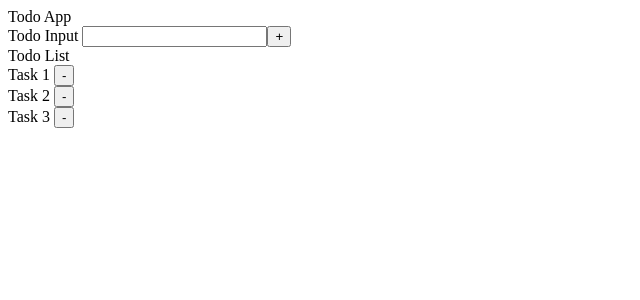
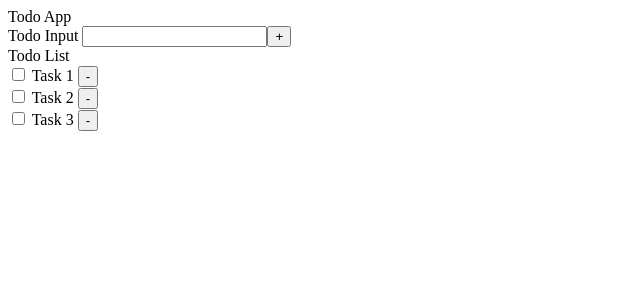
Before and after one commit to Vue-Cba/todo-app, a Vue app: page / in a window 1280 px wide. Shown: the top 300 px of the page, without its empty margins (0-640 px from the left). Built offline with nearby package versions, Linux system fonts and the light colour scheme.

Commit message:
Implementado checkbox para marcar tareas listas

```diff
--- a/src/components/TodoInput.vue
+++ b/src/components/TodoInput.vue
@@ -1,24 +1,26 @@
 <template>
   <div>
     Todo Input
-    <input v-model="nuevoItem">
-    <button @click="crearItem">+</button>
+    <input v-model="newItem" />
+    <button @click="addItem">+</button>
   </div>
 </template>
 
 <script>
 export default {
   name: "TodoInput",
-  data(){return{
-    nuevoItem: ''
-  }},
-  methods:{
-    crearItem(){
-      if(this.nuevoItem.length > 0){
-        this.$emit('crear', this.nuevoItem);
-        this.nuevoItem = '';
-      }else{
-        alert('Para agregar un nuevo item, debes escribir algo!')
+  data() {
+    return {
+      newItem: ""
+    };
+  },
+  methods: {
+    addItem() {
+      if (this.newItem.length > 0) {
+        this.$emit("addItem", this.newItem);
+        this.newItem = "";
+      } else {
+        alert("Para agregar un nuevo item, debes escribir algo!");
       }
     }
   }
--- a/src/components/TodoList.vue
+++ b/src/components/TodoList.vue
@@ -1,9 +1,18 @@
 <template>
   <div>
     Todo List
-    <div v-for="(item, index) in items" :key="index">
-      {{item}}
-      <button @click="()=>borrarItem(index)">-</button>
+    <div
+      v-for="(item, index) in items"
+      :key="index"
+      :style="item.status && 'color:green'"
+    >
+      <input
+        type="checkbox"
+        @change="() => changeStatus(index)"
+        :checked="item.status"
+      />
+      {{ item.content }}
+      <button @click="() => removeItem(index)">-</button>
     </div>
   </div>
 </template>
@@ -11,12 +20,15 @@
 <script>
 export default {
   name: "TodoList",
-  props:{
+  props: {
     items: Array
   },
-  methods:{
-    borrarItem(index){
-      this.$emit('borrar', index)
+  methods: {
+    removeItem(index) {
+      this.$emit("remove", index);
+    },
+    changeStatus(index) {
+      this.$emit("changeStatus", index);
     }
   }
 };
--- a/src/components/TodoView.vue
+++ b/src/components/TodoView.vue
@@ -1,7 +1,7 @@
 <template>
   <div>
-    <TodoInput @crear="agregarItem"/>
-    <TodoList :items="items" @borrar="borrarItem"/>
+    <TodoInput @addItem="add" />
+    <TodoList :items="items" @changeStatus="changeStatus" @remove="remove" />
   </div>
 </template>
 
@@ -15,20 +15,26 @@ export default {
     TodoInput,
     TodoList
   },
-  data(){return{
-    items: [
-      "Task 1",
-      "Task 2",
-      "Task 3"
-    ]
-  }},
-  methods:{
-    agregarItem(item){
+  data() {
+    return {
+      items: [
+        { status: false, content: "Task 1" },
+        { status: false, content: "Task 2" },
+        { status: false, content: "Task 3" }
+      ]
+    };
+  },
+  methods: {
+    add(content) {
       const newIndex = this.items.length;
-      this.items.splice(newIndex, 0, item);
+      const newItem = { status: false, content: content };
+      this.items.splice(newIndex, 0, newItem);
     },
-    borrarItem(index){
+    remove(index) {
       this.items.splice(index, 1);
+    },
+    changeStatus(index) {
+      this.items[index].status = !this.items[index].status;
     }
   }
 };
```
